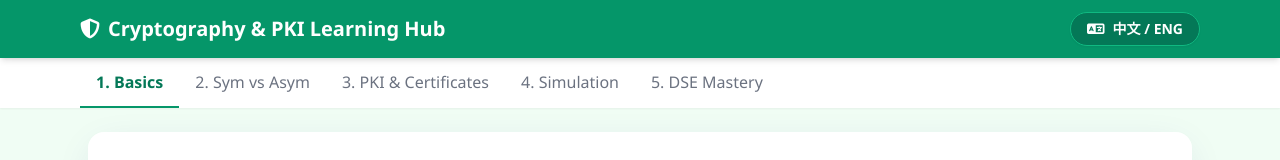
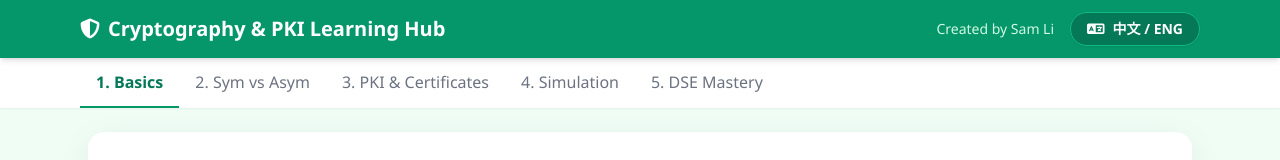
Before and after one commit to wslisam/Encryption-PKI-Learning-Hub, a plain HTML site: page index.html in a window 1280 px wide. Shown: the top 160 px of the page. Drawn offline with nearby package versions, Linux system fonts and the light colour scheme.

Commit message:
Update index.html

```diff
--- a/index.html
+++ b/index.html
@@ -42,6 +42,7 @@
                 <span data-i18n="appTitle">Cryptography & PKI Learning Hub</span>
             </h1>
             <div class="flex items-center gap-4 text-sm">
+                <span class="text-emerald-100 font-medium">Created by Sam Li</span>
                 <button onclick="toggleLanguage()" class="bg-emerald-700 hover:bg-emerald-800 px-4 py-1.5 rounded-full transition border border-emerald-500 font-bold shadow-sm flex items-center gap-2">
                     <i class="fa-solid fa-language"></i> <span id="langBtnText">中文 / ENG</span>
                 </button>
```
